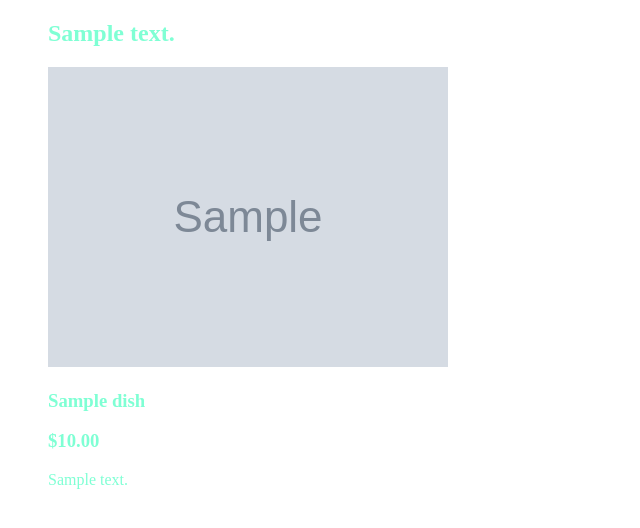
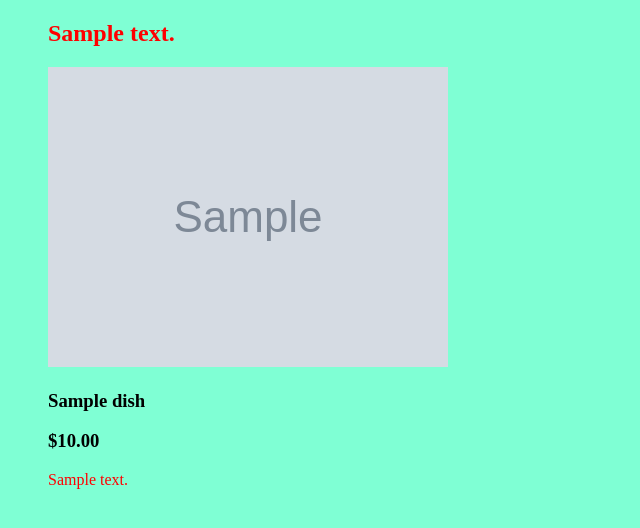
Before and after one commit to arsummers/dish-challenge, a Django app: page / in a window 1280 px wide. Shown: the top 528 px of the page, without its empty margins (0-640 px from the left). Run offline with Django 3.2, Linux system fonts and the light colour scheme; tables that the repository leaves empty hold one stand-in row (values such as "Sample post"); grey boxes marked "Sample" are stand-in pictures.

Commit message:
all stylesheets linked and active

```diff
--- /dev/null
+++ b/menu/dishes/static/dishes/base.css
@@ -0,0 +1,3 @@
+body{
+    background-color: aquamarine;
+}
--- /dev/null
+++ b/menu/dishes/static/dishes/layout.css
@@ -0,0 +1,3 @@
+h2{
+    color: red;
+}
--- /dev/null
+++ b/menu/dishes/static/dishes/modules.css
@@ -0,0 +1,3 @@
+p{
+    color:red;
+}
--- a/menu/dishes/static/dishes/style.css
+++ /dev/null
@@ -1,3 +0,0 @@
-body{
-    color: aquamarine;
-}
--- a/menu/templates/home.html
+++ b/menu/templates/home.html
@@ -6,7 +6,10 @@
     <meta http-equiv="X-UA-Compatible" content="ie=edge">
     <title>Dishes</title>
     {% load static %}
-    <link rel="stylesheet" type="text/css" href="{% static 'dishes/style.css' %}">
+    <link rel="stylesheet" type="text/css" href="{% static 'dishes/base.css' %}">
+    <link rel="stylesheet" type="text/css" href="{% static 'dishes/layout.css' %}">
+    <link rel="stylesheet" type="text/css" href="{% static 'dishes/modules.css' %}">
+
 </head>
 <body>
     <ul>
```
